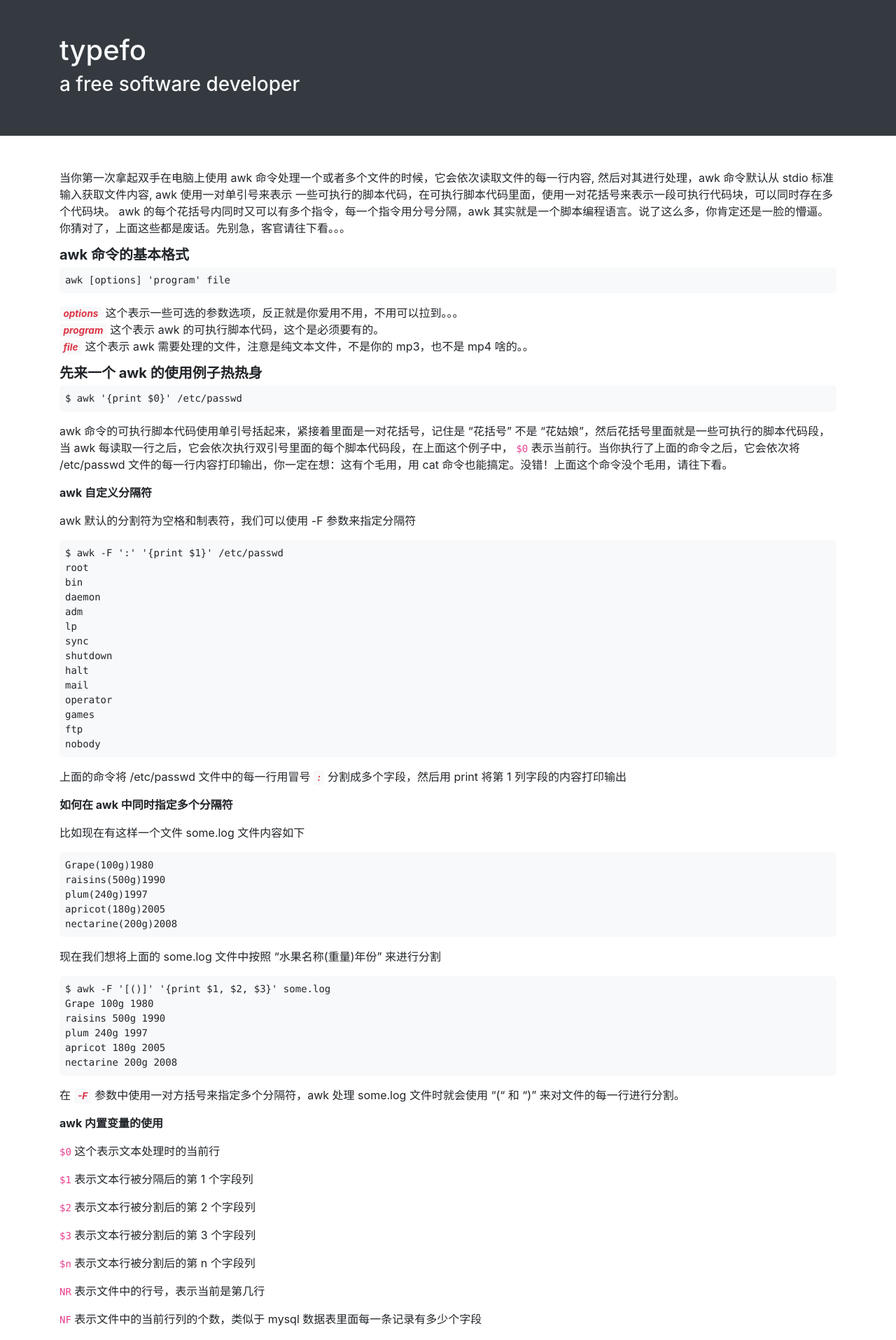
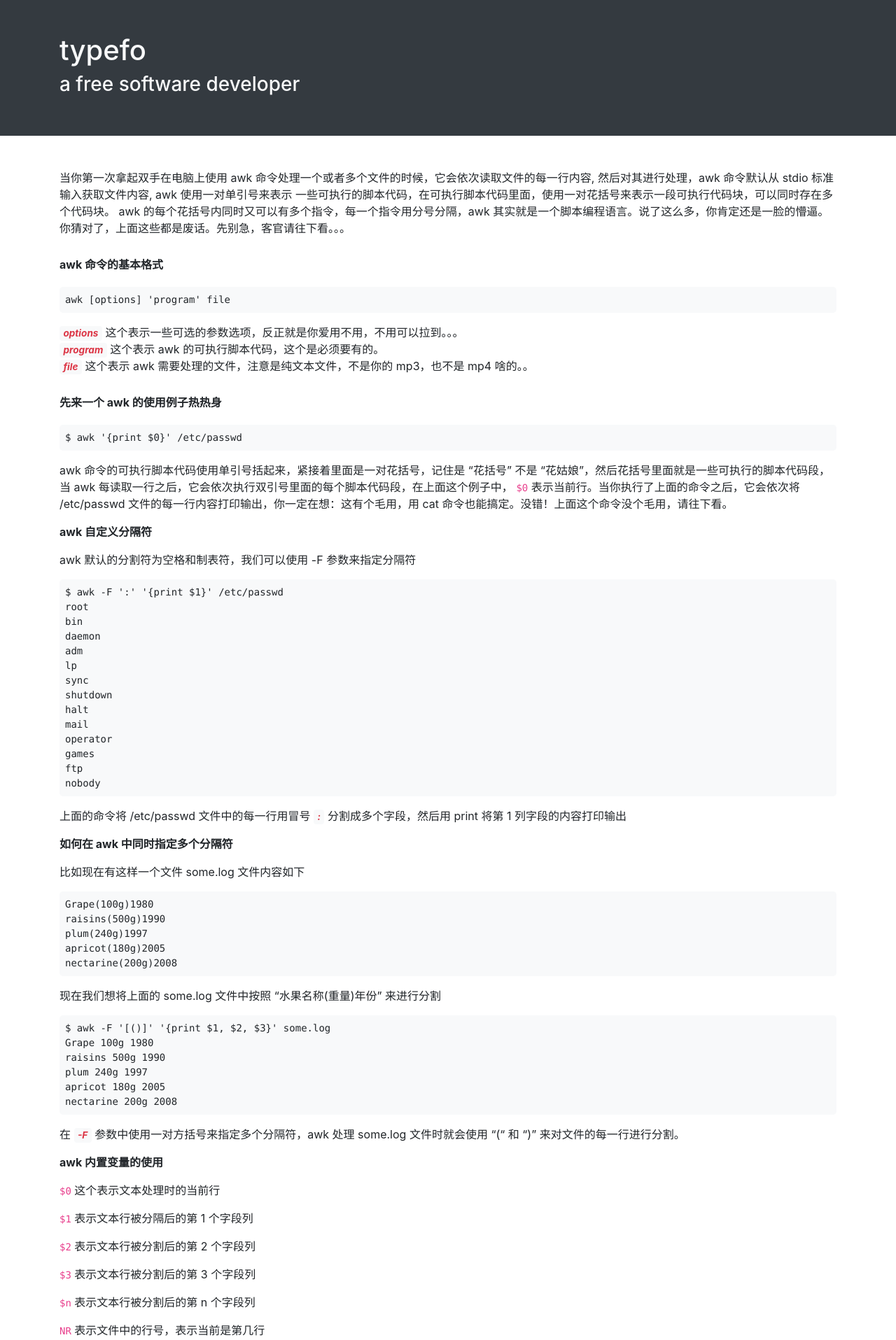
Before and after one commit to ehsud/blog, a Jekyll site: the page built from linux/the-awk-command.md, in a window 1280 px wide. Shown: the top 1915 px of the page at 70% size. Built offline with Jekyll 4.4.1, drawn with Linux system fonts in a browser that asks for light colours.

Commit message:
updated some files

```diff
--- a/assets/css/style.css
+++ b/assets/css/style.css
@@ -9,13 +9,13 @@ body {
 }
 
 h3 {
-    font-size: 1.5rem;
-    line-height: 1.5rem;
+    font-size: 1.25rem;
+    line-height: 3rem;
 }
 
 h4 {
-    font-size: 1.25rem;
-    line-height: 1.25rem;
+    font-size: 1rem;
+    line-height: 3rem;
 }
 
 h1, h2, h3, h4, h5, h6 {
```
